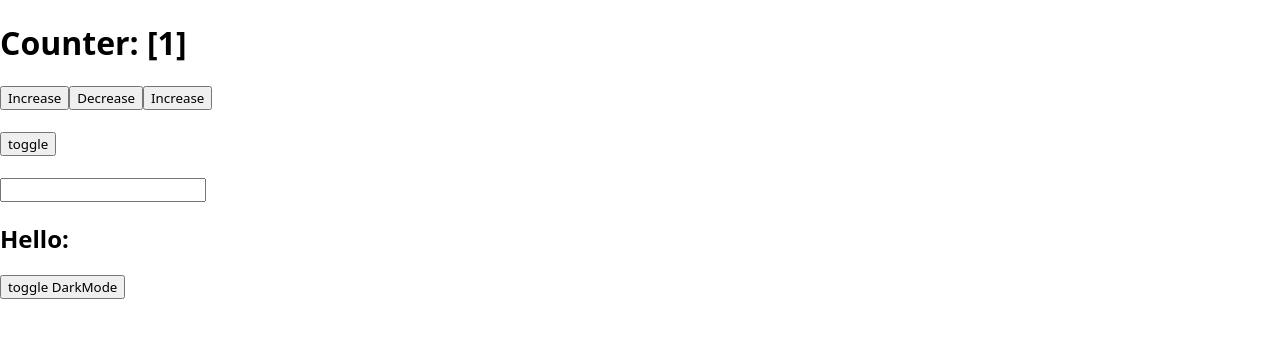
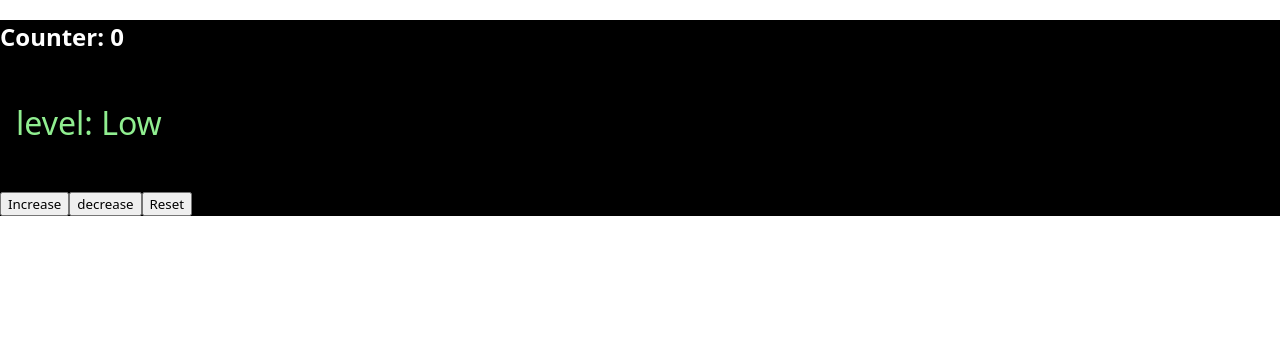
Before and after one commit to caleroedwarn-prog/my-app, a React (Create React App) app: page / in a window 1280 px wide. Shown: the top 338 px of the page. Built offline with nearby package versions, Linux system fonts and the light colour scheme.

Commit message:
This contribute to my first Assignent in REACT, creating a Counter

```diff
--- a/src/App.css
+++ b/src/App.css
@@ -1,3 +1,12 @@
 *{
     font-family: system-ui, -apple-system, BlinkMacSystemFont, 'Segoe UI', Roboto, Oxygen, Ubuntu, Cantarell, 'Open Sans', 'Helvetica Neue', sans-serif;
 }
+.container{
+    background: black;
+    color: white;
+}
+#message {
+    font-size: 2rem;
+    padding: 1rem;
+    color: lightgreen;
+}
--- a/src/App.js
+++ b/src/App.js
@@ -1,46 +1,35 @@
 import "./App.css";
 import { useState } from "react";
-// Number State
-// Functional Update
-// Boolean State
-// Toggle
 function App() {
-  const [count, setCount] = useState(1);
-  const [isOpen, setIsOpen] = useState(false);
-  const [darkMode, setDarkMode] = useState(false);
-  const [name, setName] = useState("");
-  const [user, setUser] = useState({
-    name: "",
-    email: ""
-  });
-
+  const [count, setCount] = useState(0);
+  let message;
+  if (count < 50) {
+    message = "Low";
+  } else if (count <= 150) {
+    message = "Medium";
+  } else {
+    message = "high";
+  }
+  const handler = () => {
+    setCount((prev) => prev + 1);
+  };
+  const handler2 = () => {
+    if (count < 1) {
+      setCount(0);
+    } else {
+      setCount((prev) => prev - 1);
+    }
+  };
+  const handler3 = () => {
+    setCount(0);
+  };
   return (
-    <div>
-      <h1>Counter: [{count}]</h1>
-      <button onClick={() => setCount(count + 4410)}>Increase</button>
-
-      <button onClick={() => setCount(count - 991)}>Decrease</button>
-
-      <button onClick={() => setCount((prev) => prev + 9)}>Increase</button>
-      <br />
-      <br />
-
-      <button onClick={() => setIsOpen((prev) => !prev)}>toggle</button>
-      <br />
-      <br />
-
-      {isOpen && (
-        <p>
-          Now Visible hello babe how are you <br /> doing i love you okay na
-        </p>
-      )}
-      <input value={name} onChange={(e) => setName(e.target.value)} />
-
-      <h2>Hello: {name}</h2>
-
-      <button onclick ={() => setDarkMode(prev => !prev)}>toggle DarkMode</button>
-
-      {darkMode && (<p>garkjdhskfb</p>)}
+    <div className="container">
+      <h2>Counter: {count}</h2>
+      <p id="message">level: {message}</p>
+      <button onClick={handler}>Increase</button>
+      <button onClick={handler2}>decrease</button>
+      <button onClick={handler3}>Reset</button>
     </div>
   );
 }
```
